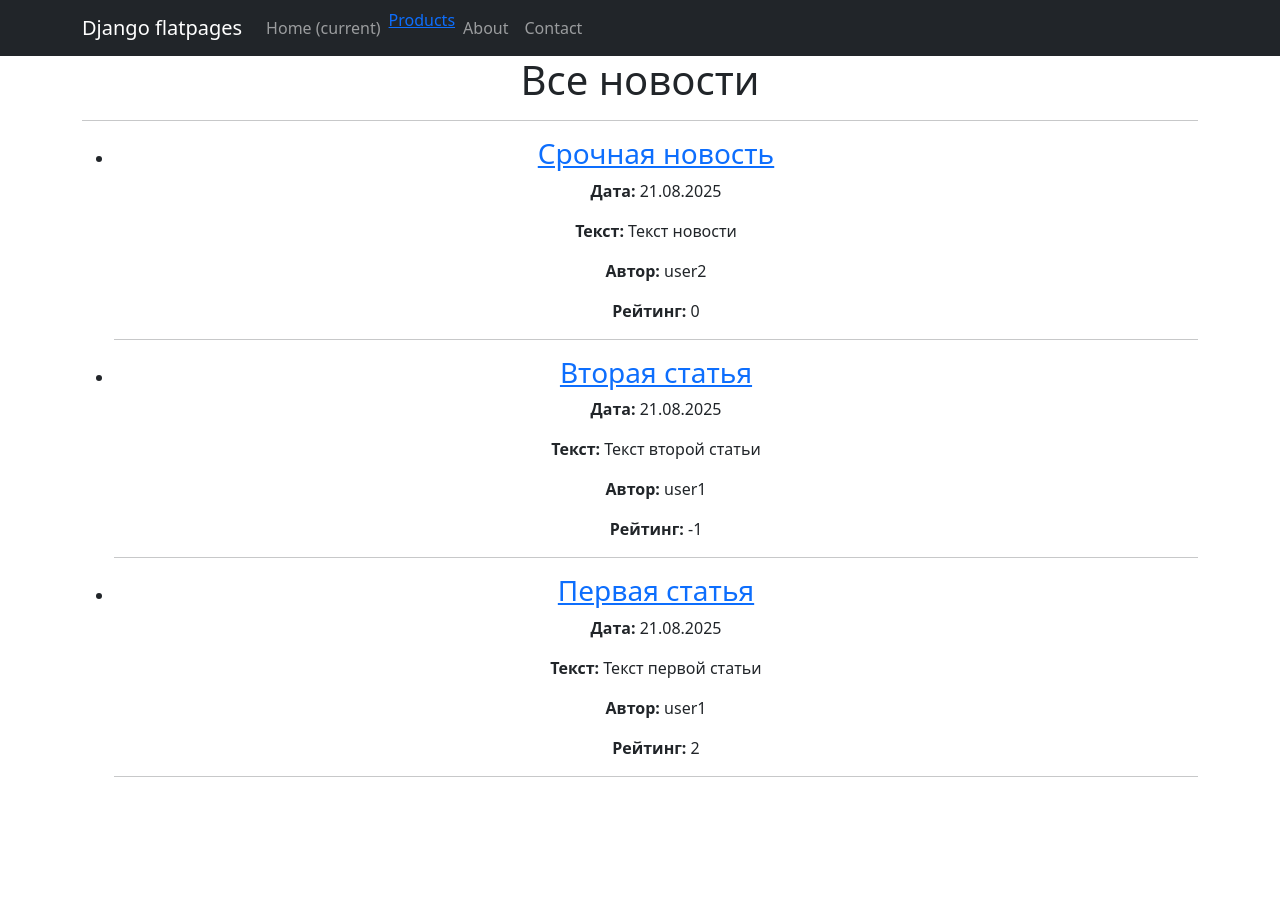
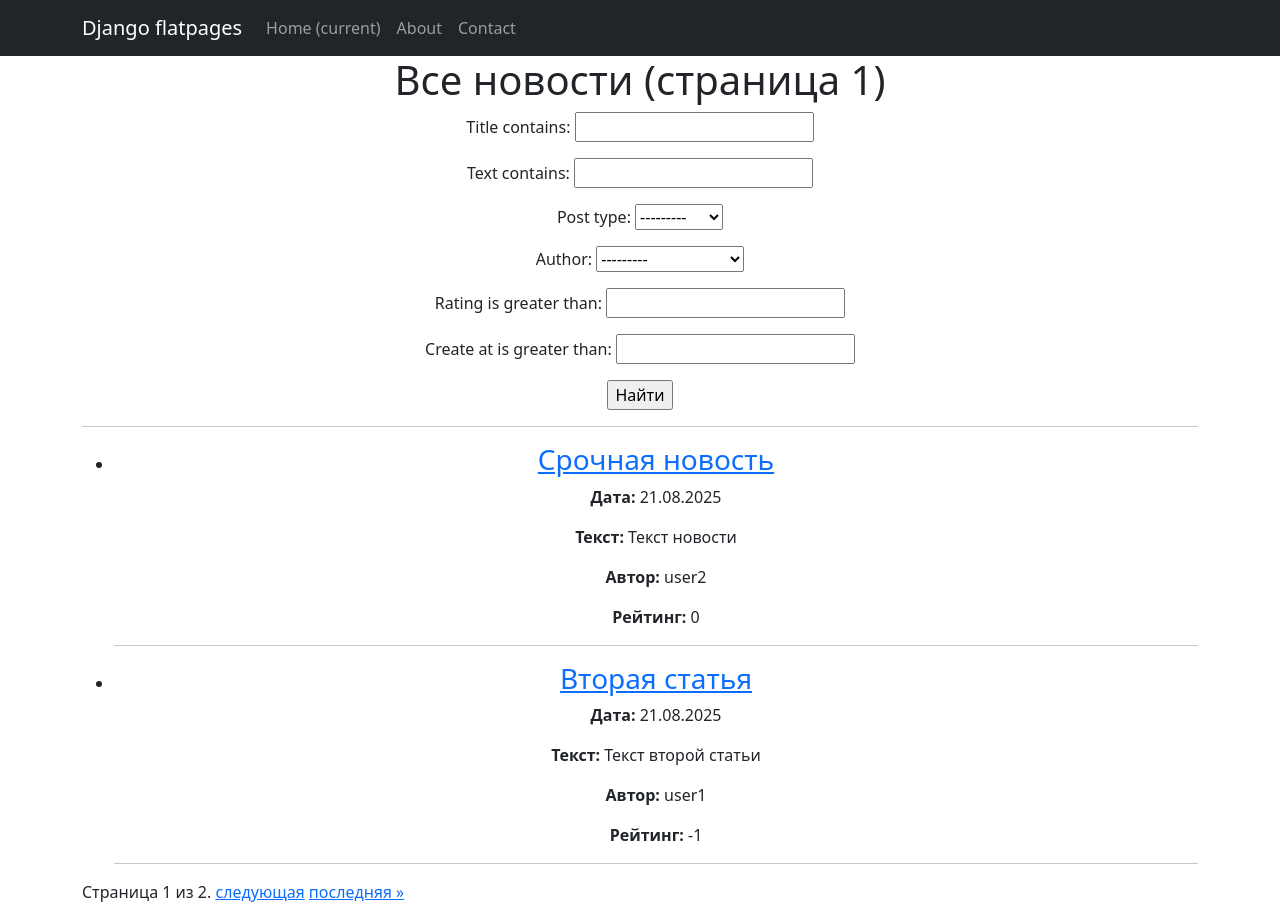
Before and after one commit to Said0926/News-Portal, a Django app: page /news/ in a window 1280 px wide. Before the commit the page ends 777 px from the top, so only its background shows below. Run offline with Django 5.2, Linux system fonts and the light colour scheme; data comes from the database, SQL or seed files in the repository; some libraries are stand-ins or nearby versions.

Commit message:
post filtering and pagination

```diff
--- a/NewsPaper/NewsPaper/settings.py
+++ b/NewsPaper/NewsPaper/settings.py
@@ -41,6 +41,7 @@ INSTALLED_APPS = [
     'django.contrib.sites',
     'django.contrib.flatpages',
     'news',
+    'django_filters'
 ]
 
 SITE_ID = 1
--- a/NewsPaper/NewsPaper/urls.py
+++ b/NewsPaper/NewsPaper/urls.py
@@ -18,6 +18,7 @@ from django.contrib import admin
 from django.urls import path, include
 
 urlpatterns = [
+    path('', include('news.urls')),
     path('admin/', admin.site.urls),
     path('pages/', include('django.contrib.flatpages.urls')),
     path('news/', include('news.urls')),
--- /dev/null
+++ b/NewsPaper/news/filters.py
@@ -0,0 +1,20 @@
+from django_filters import FilterSet
+from .models import Post
+
+class PostFilter(FilterSet):
+    class Meta:
+        model = Post
+        fields = {
+            # поиск по названию
+            'title': ['icontains'],
+            # поиск по тексту
+            'text': ['icontains'],
+            # фильтр по типу поста (статья или новость)
+            'post_type': ['exact'],
+            # фильтр по автору
+            'author': ['exact'],
+            # рейтинг должен быть больше или равен
+            'rating': ['gt'],
+            # дата создания должна быть после указанной
+            'create_at': ['gt'],
+        }
--- /dev/null
+++ b/NewsPaper/news/templatetags/custom_tags.py
@@ -0,0 +1,10 @@
+from django import template
+
+register = template.Library()
+
+@register.simple_tag(takes_context=True)
+def url_replace(context, **kwargs):
+   d = context['request'].GET.copy()
+   for k, v in kwargs.items():
+       d[k] = v
+   return d.urlencode()
--- a/NewsPaper/news/urls.py
+++ b/NewsPaper/news/urls.py
@@ -5,9 +5,9 @@
 #     path('', NewsList.as_view()),
 # ]
 from django.urls import path
-from . import views
+from .views import NewsDetail, NewsList
 
 urlpatterns = [
-    path('', views.news_list, name='news_list'),
-    path('<int:pk>/', views.news_detail, name='news_detail'),
+    path('news/', NewsList.as_view(), name='news_list'),
+    path('<int:pk>/', NewsDetail.as_view(), name='news_detail'),
 ]
--- a/NewsPaper/news/views.py
+++ b/NewsPaper/news/views.py
@@ -1,22 +1,27 @@
-# from django.views.generic import ListView
-# from django.shortcuts import render
-# from .models import *
+from django.views.generic import ListView, DetailView
+from .models import Post
+from .filters import PostFilter
 
-# # Create your views here.
-# class NewsList(ListView):
-#     model = Post
-#     ordering = 'title'
-#     template_name = 'news.html'
-#     context_object_name = 'products'
+class NewsList(ListView):
+    model = Post
+    ordering = '-create_at'
+    template_name = 'news_list.html'
+    context_object_name = 'posts'
+    paginate_by = 2
 
-from django.shortcuts import render, get_object_or_404
-from .models import Post
+    def get_queryset(self):
+        # Получаем обычный запрос
+        queryset = super().get_queryset()
+        # Используем наш класс фильтрации
+        self.filterset = PostFilter(self.request.GET, queryset)
+        return self.filterset.qs
 
-def news_list(request):
-    # Получаем все посты (и статьи, и новости)
-    posts = Post.objects.all().order_by('-create_at')
-    return render(request, 'news_list.html', {'posts': posts})
+    def get_context_data(self, **kwargs):
+        context = super().get_context_data(**kwargs)
+        context['filterset'] = self.filterset
+        return context
 
-def news_detail(request, pk):
-    post = get_object_or_404(Post, pk=pk)
-    return render(request, 'news_detail.html', {'post': post})
+class NewsDetail(DetailView):
+    model = Post
+    template_name = 'news_detail.html'
+    context_object_name = 'post'
--- a/NewsPaper/templates/flatpages/default.html
+++ b/NewsPaper/templates/flatpages/default.html
@@ -5,7 +5,7 @@
         <meta name="viewport" content="width=device-width, initial-scale=1, shrink-to-fit=no" />
         <meta name="description" content="" />
         <meta name="author" content="" />
-        <title>Bare - Start Bootstrap Template</title>
+        <title>NewsPaper</title>
         <!-- Favicon-->
         <link rel="icon" type="image/x-icon" href="assets/favicon.ico" />
         <!-- Core theme CSS (includes Bootstrap)-->
@@ -31,9 +31,6 @@
                    </a>
                </li>
                <li class="nav-item">
-                    <a href="nav-link" href='/products/'> Products</a>
-               </li>
-               <li class="nav-item">
                    <a class="nav-link" href="/about/">About</a>
                </li>
                <li class="nav-item">
--- a/NewsPaper/templates/news_list.html
+++ b/NewsPaper/templates/news_list.html
@@ -1,19 +1,24 @@
 {% extends 'flatpages/default.html' %}
-
 {% load custom_filters %}
+{% load custom_tags %}
 
 {% block title %}
 Все новости
 {% endblock title %}
 
 {% block content %}
-   <h1>Все новости</h1>
+   <h1>Все новости (страница {{ page_obj.number }})</h1>
+
+    <form action="" method="get">
+        {{ filterset.form.as_p }}
+        <input type="submit" value="Найти"/>
+    </form>
 
    <hr>
 
-   {% if posts %}
+   {% if page_obj %}
        <ul>
-           {% for post in posts %}
+           {% for post in page_obj %}
            <li>
                <h3><a href="/news/{{ post.id }}">{{ post.title|censor }}</a></h3>
                <p><strong>Дата:</strong> {{ post.create_at|date:"d.m.Y" }}</p>
@@ -27,4 +32,23 @@
    {% else %}
        <h2>Новостей нет!</h2>
    {% endif %}
+
+<!-- Пагинация с сохранением фильтров -->
+    <div class="pagination">
+        <span class="step-links">
+            {% if page_obj.has_previous %}
+                <a href="?{% url_replace page=1 %}">« первая</a>
+                <a href="?{% url_replace page=page_obj.previous_page_number %}">предыдущая</a>
+            {% endif %}
+
+            <span class="current">
+                Страница {{ page_obj.number }} из {{ page_obj.paginator.num_pages }}.
+            </span>
+
+            {% if page_obj.has_next %}
+                <a href="?{% url_replace page=page_obj.next_page_number %}">следующая</a>
+                <a href="?{% url_replace page=page_obj.paginator.num_pages %}">последняя »</a>
+            {% endif %}
+        </span>
+   </div>
 {% endblock content %}
```
